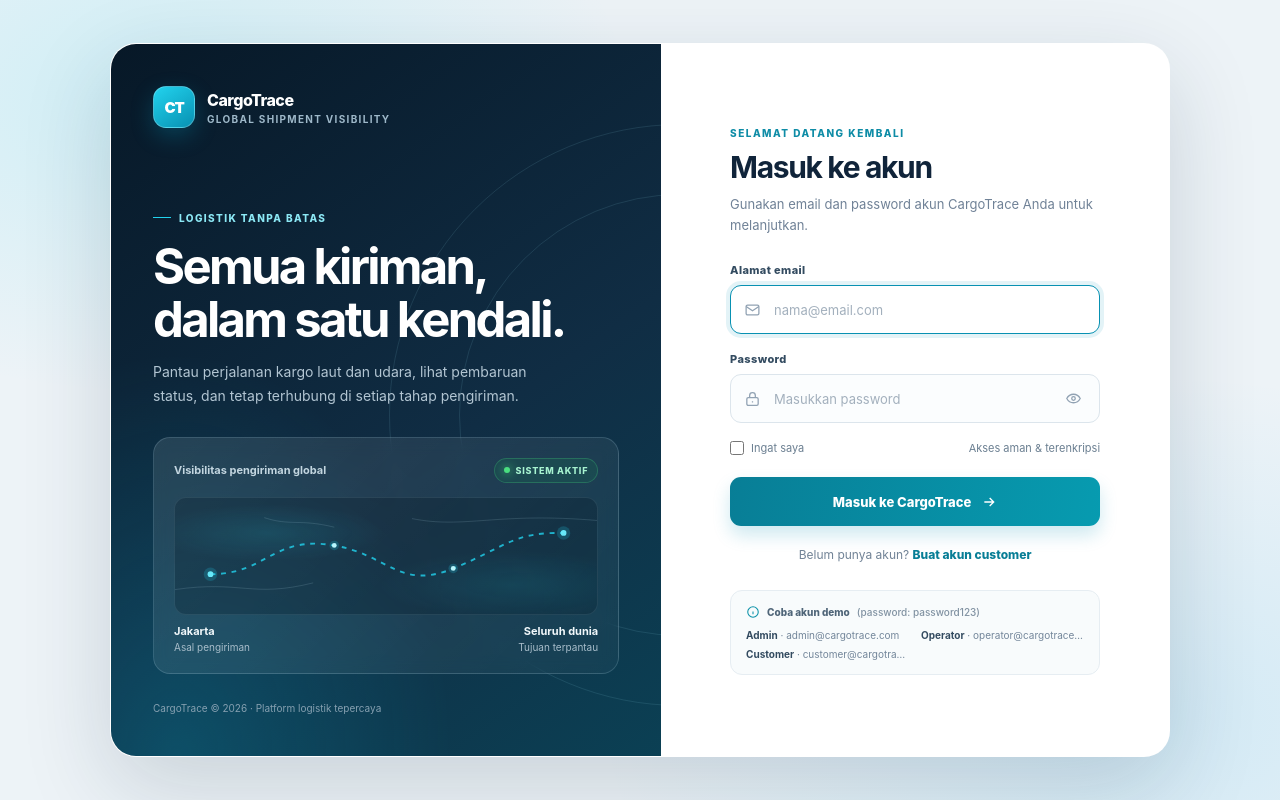
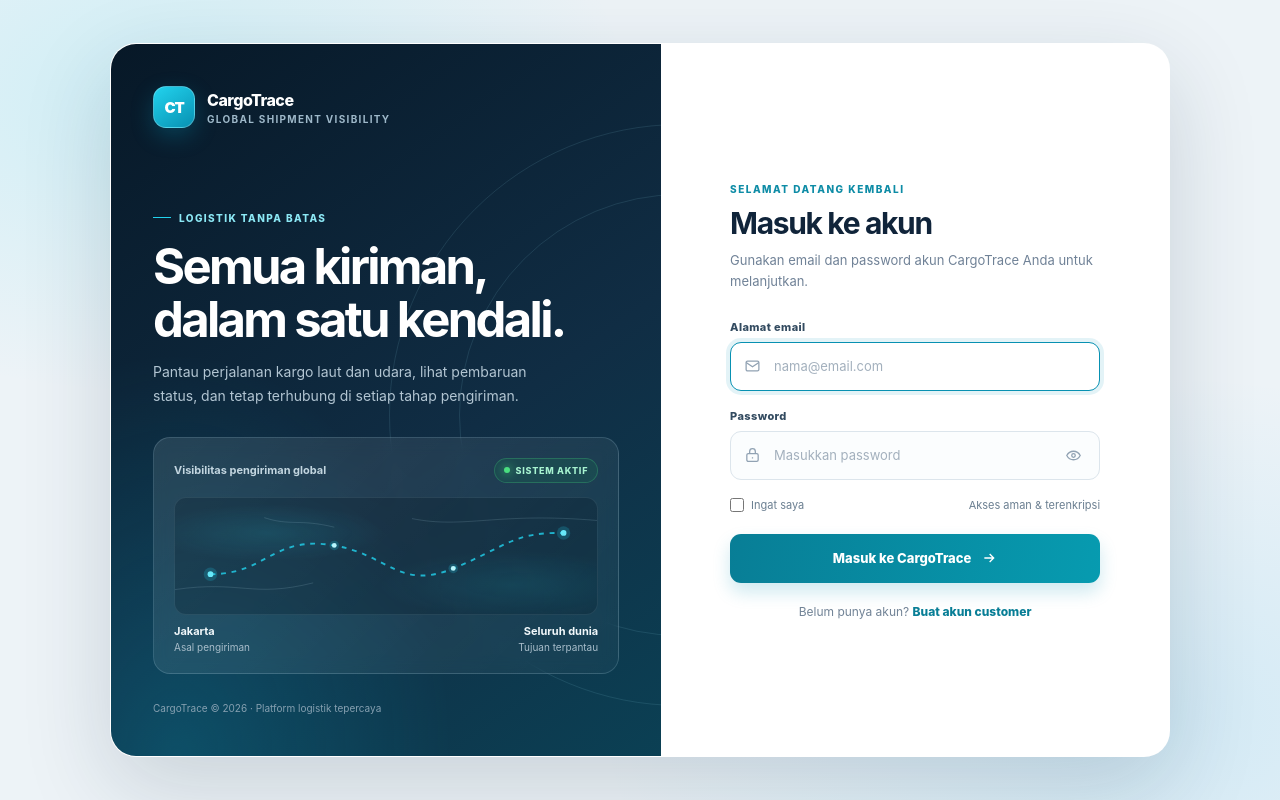
Before and after one commit to saimah14/cargotrace, a Laravel app: page /login in a window 1280 px wide. Run offline with Laravel 10, Linux system fonts and the light colour scheme; parts of the project's set-up code (start-up, migrations or seed data) failed here and were passed over.

Commit message:
Update tampilan dan perbaikan

```diff
--- a/resources/views/auth/login.blade.php
+++ b/resources/views/auth/login.blade.php
@@ -64,14 +64,8 @@
         .account-link{margin:21px 0 0;text-align:center;color:#718396;font-size:12px}
         .account-link a{color:#087e96;font-weight:800;text-decoration:none}
         .account-link a:hover{text-decoration:underline}
-        .demo-box{margin-top:28px;padding:14px 15px;border:1px solid #e6edf2;border-radius:12px;background:#f8fbfc}
-        .demo-title{display:flex;align-items:center;gap:7px;margin-bottom:10px;color:#4f6578;font-size:10px;font-weight:800}
-        .demo-title svg{width:14px;height:14px;color:#0a91a8}
-        .demo-list{display:grid;grid-template-columns:1fr 1fr;gap:7px 12px;color:#73869a;font-size:10px}
-        .demo-list span{overflow:hidden;text-overflow:ellipsis;white-space:nowrap}
-        .demo-list b{color:#334b60}
         @media(max-width:760px){body{padding:18px}.login-shell{max-width:510px;min-height:0;grid-template-columns:1fr;border-radius:22px}.brand-panel{display:none}.form-panel{padding:38px 28px}.mobile-brand{display:flex;align-items:center;gap:10px;margin-bottom:34px}.mobile-brand .brand-mark{width:38px;height:38px}.form-heading h2{font-size:27px}}
-        @media(max-width:420px){body{padding:12px}.form-panel{padding:30px 22px}.demo-list{grid-template-columns:1fr}.form-options{font-size:10px}}
+        @media(max-width:420px){body{padding:12px}.form-panel{padding:30px 22px}.form-options{font-size:10px}}
         @media(prefers-reduced-motion:reduce){*,*:before,*:after{scroll-behavior:auto!important;transition:none!important}}
     </style>
 </head>
@@ -171,18 +165,6 @@
                 </form>
 
                 <p class="account-link">Belum punya akun? <a href="{{ route('register') }}">Buat akun customer</a></p>
-
-                <aside class="demo-box" aria-label="Akun demo">
-                    <div class="demo-title">
-                        <svg viewBox="0 0 24 24" fill="none" stroke="currentColor" stroke-width="1.8" aria-hidden="true"><circle cx="12" cy="12" r="9"/><path d="M12 11v5m0-8h.01"/></svg>
-                        Coba akun demo <span style="font-weight:500;color:#8192a2">(password: password123)</span>
-                    </div>
-                    <div class="demo-list">
-                        <span><b>Admin</b> &middot; admin@cargotrace.com</span>
-                        <span><b>Operator</b> &middot; operator@cargotrace.com</span>
-                        <span><b>Customer</b> &middot; customer@cargotrace.com</span>
-                    </div>
-                </aside>
             </div>
         </section>
     </main>
```
Also changed, not shown: app/Http/Controllers/Api/statscontrollers.php (+3 -5 lines), resources/views/app.blade.php (+5 -16 lines), tests/Feature/AccountRegistrationTest.php (+10 -1 lines).
